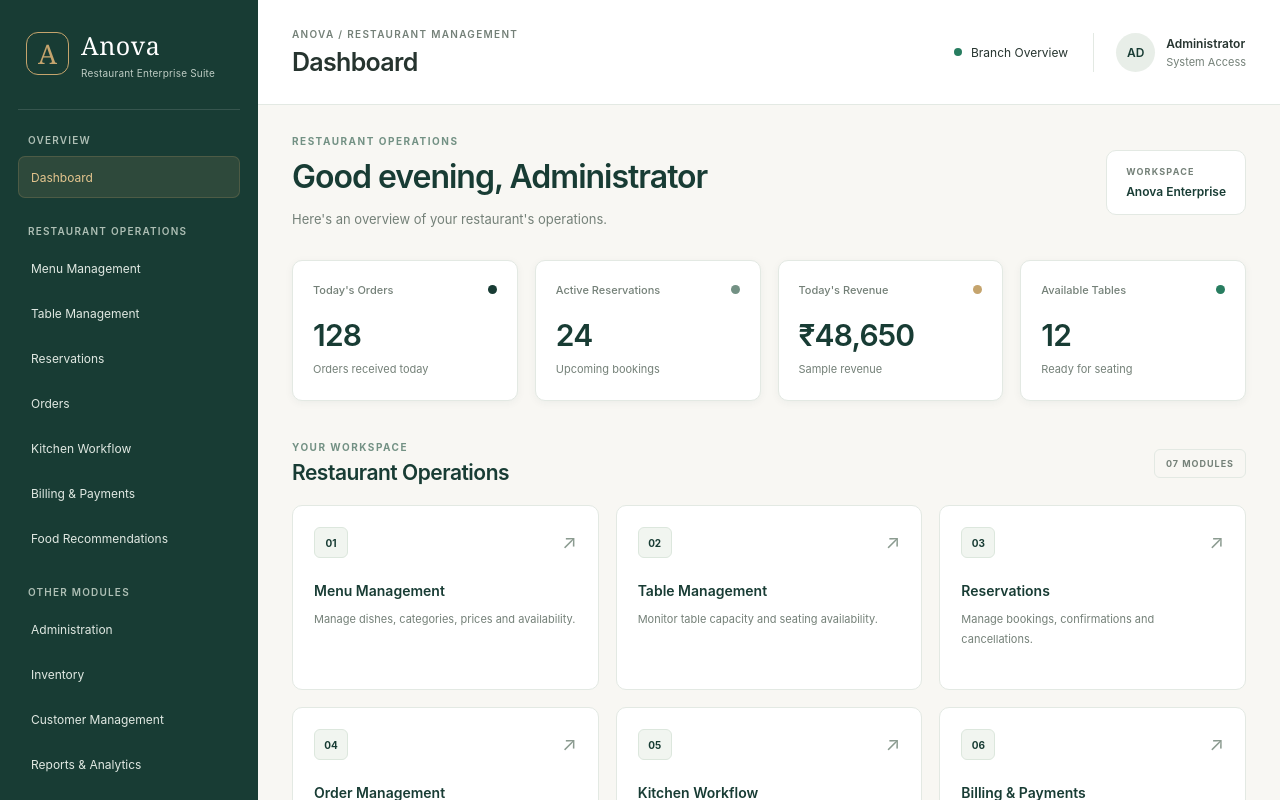
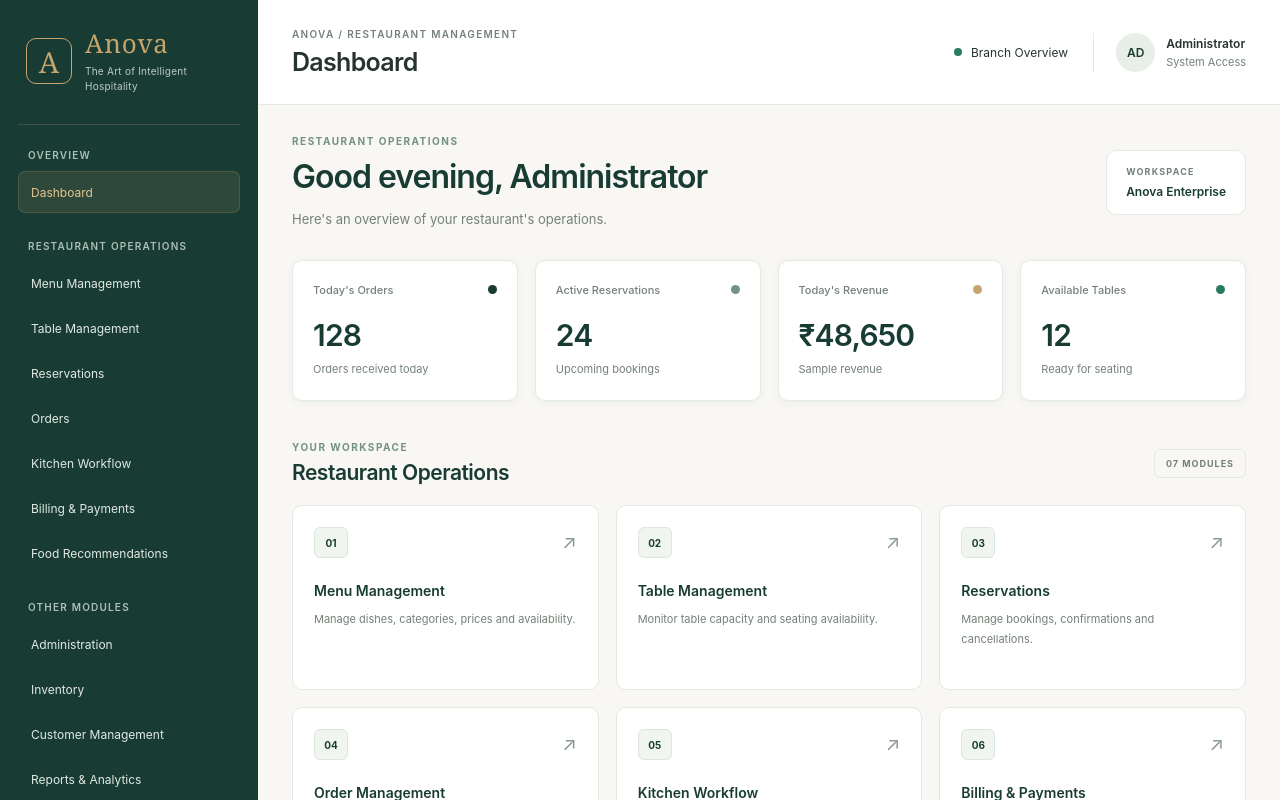
Before and after one commit to tanishsingh2310/ANOVA, a React (Vite) app in the folder client/: page / in a window 1280 px wide. Shown: the top 800 px of the page. Built offline with nearby package versions, Linux system fonts and the light colour scheme.

Commit message:
Some Layout Changes.

```diff
--- a/client/src/components/layout/Sidebar.jsx
+++ b/client/src/components/layout/Sidebar.jsx
@@ -30,13 +30,13 @@ function Sidebar({ activePage, setActivePage }) {
   return (
     <aside className="anova-sidebar">
       <div className="anova-sidebar-brand">
-        <span className="anova-brand-mark">A</span>
+  <span className="anova-brand-mark">A</span>
 
-        <div>
-          <h1>Anova</h1>
-          <p>Restaurant Enterprise Suite</p>
-        </div>
-      </div>
+  <div className="anova-brand-details">
+    <h1>Anova</h1>
+    <p>The Art of Intelligent Hospitality</p>
+  </div>
+</div>
 
       <nav className="anova-sidebar-nav">
         {navigation.map((section) => (
--- a/client/src/styles/layout.css
+++ b/client/src/styles/layout.css
@@ -26,39 +26,51 @@
 .anova-sidebar-brand {
   display: flex;
   align-items: center;
-  gap: 12px;
+  gap: 13px;
   padding: 0 8px 30px;
-  border-bottom: 1px solid rgba(255, 255, 255, 0.13);
+  border-bottom: 1px solid rgba(197, 164, 109, 0.22);
 }
 
 .anova-brand-mark {
   display: flex;
   align-items: center;
   justify-content: center;
-  width: 43px;
-  height: 43px;
+  width: 46px;
+  height: 46px;
   flex-shrink: 0;
-  border: 1px solid var(--color-accent);
-  border-radius: 12px;
+
+  border: 1.5px solid var(--color-accent);
+  border-radius: 10px;
+
   color: var(--color-accent);
-  font-family: Georgia, serif;
-  font-size: 27px;
+  font-family: Georgia, "Times New Roman", serif;
+  font-size: 29px;
+  font-weight: 500;
 }
 
-.anova-sidebar-brand h1 {
-  margin: 0;
-  color: #ffffff;
-  font-family: Georgia, serif;
-  font-size: 25px;
-  font-weight: 500;
-  letter-spacing: 0.5px;
+.anova-brand-details {
+  min-width: 0;
 }
 
-.anova-sidebar-brand p {
+.anova-brand-details h1 {
+  margin: 0;
+  color: var(--color-accent);
+
+  font-family: Georgia, "Times New Roman", serif;
+  font-size: 26px;
+  font-weight: 500;
+  letter-spacing: 0.8px;
+  line-height: 1.2;
+}
+
+.anova-brand-details p {
   margin: 5px 0 0;
   color: #bdcbc3;
+
   font-size: 10px;
-  letter-spacing: 0.2px;
+  font-weight: 400;
+  letter-spacing: 0.25px;
+  line-height: 1.5;
 }
 
 /* Navigation */
```
